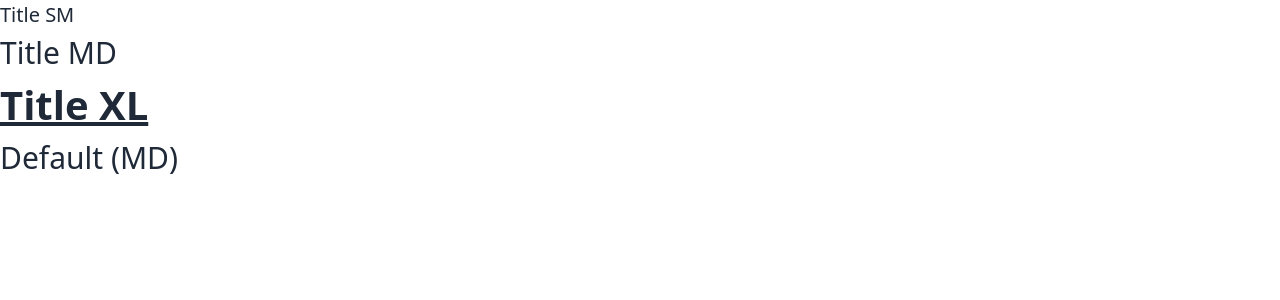
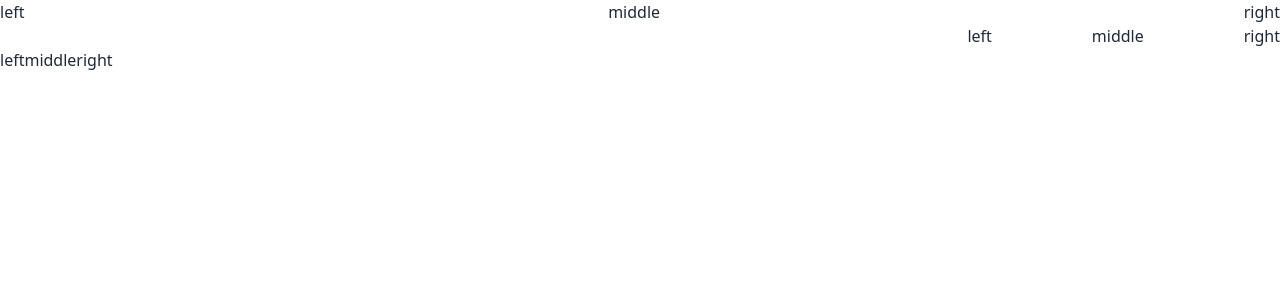
Before and after one commit to frame88/mastering-angular, an Angular app: page / in a window 1280 px wide. Shown: the top 300 px of the page. Built offline with nearby package versions, Linux system fonts and the light colour scheme.

Commit message:
Flex: Layout Component

```diff
--- a/src/app/play/play.ts
+++ b/src/app/play/play.ts
@@ -1,22 +1,36 @@
 import { Component, signal } from '@angular/core';
 import { Picsum } from '../shared/picsum';
 import { Title } from '../shared/title';
+import { Fx } from '../shared/fx';
 
 
 @Component({
   selector: 'app-play',
-  imports: [Picsum, Title],
+  imports: [Picsum, Title, Fx],
   template: `
-    <app-title size="sm">Title SM</app-title>
-    <app-title size="md">Title MD</app-title>
-    <app-title size="xl" underlined>Title XL</app-title>
-    <app-title >Default (MD)</app-title>
+    <app-fx [gap]="16" justify="between">
+      <div>left</div>
+      <div>middle</div>
+      <div>right</div>
+    </app-fx>
+
+    <app-fx [gap]="100" justify="end">
+      <div>left</div>
+      <div>middle</div>
+      <div>right</div>
+    </app-fx>
+
+    <app-fx justify="start">
+      <div>left</div>
+      <div>middle</div>
+      <div>right</div>
+    </app-fx>
 `,
   styles: ``
 })
 export class Play {
 }
 
-// creazione di un componente dinamico riferito alla tipografia
-// basta scrviere una direttiva ed assume uno stile diverso
-//c'è una variante che qui non è stata inclusa negli appunti del video
+// creazione di un componente dinamico riferito ai template
+// applicazione del justify e del gap
+// (non da chissà quale potere in più)
--- /dev/null
+++ b/src/app/shared/fx.ts
@@ -0,0 +1,27 @@
+import { Component, input, numberAttribute  } from '@angular/core';
+
+type Justify = 'start' | 'center' | 'between' | 'end';
+
+@Component({
+  selector: 'app-fx',
+  imports: [],
+  template: `
+    <div
+      class="flex"
+      [class]="{
+        'justify-start': justify() === 'start',
+        'justify-center': justify() === 'center',
+        'justify-end': justify() === 'end',
+        'justify-between': justify() === 'between',
+      }"
+      [style.gap.px]="gap()"
+    >
+      <ng-content></ng-content>
+    </div>
+  `,
+  styles: ``
+})
+export class Fx {
+  gap = input(0, { transform: numberAttribute })
+  justify = input<Justify>('start')
+}
```
